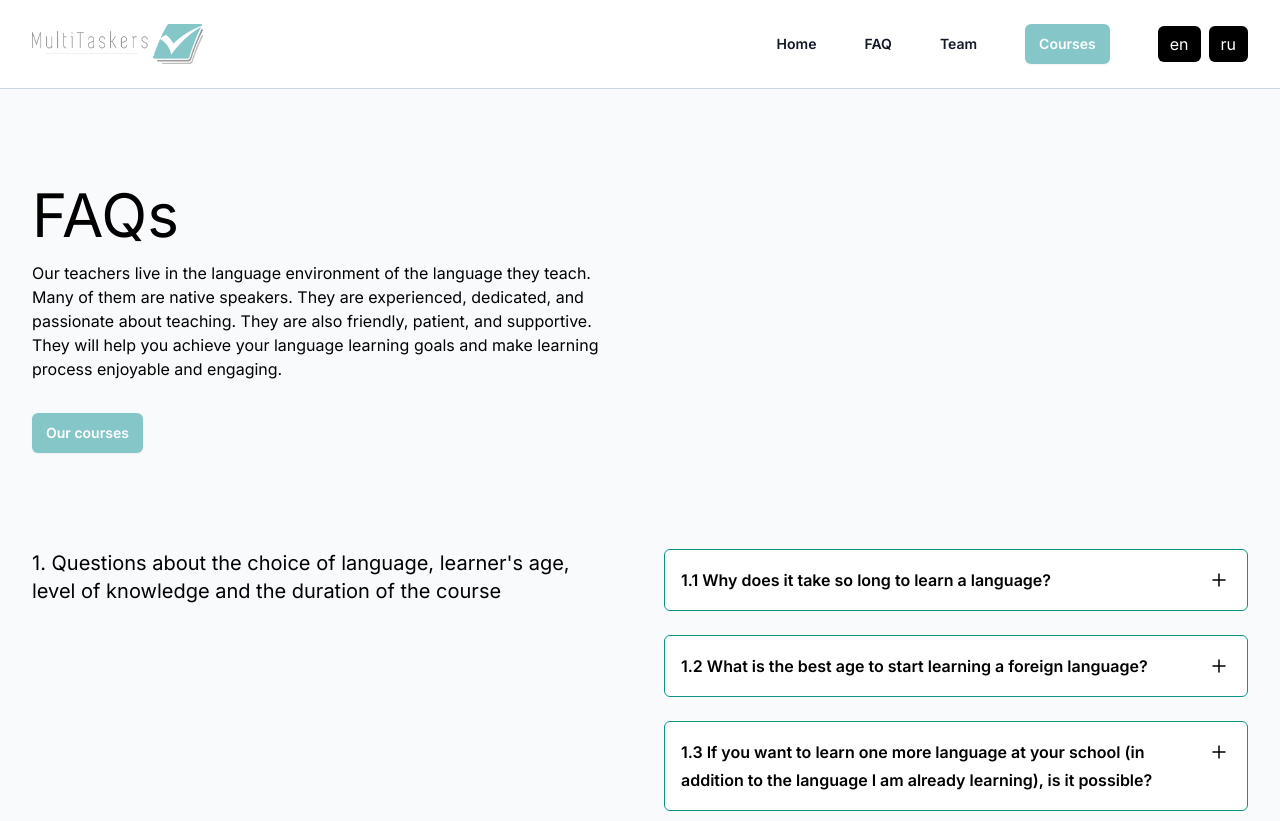
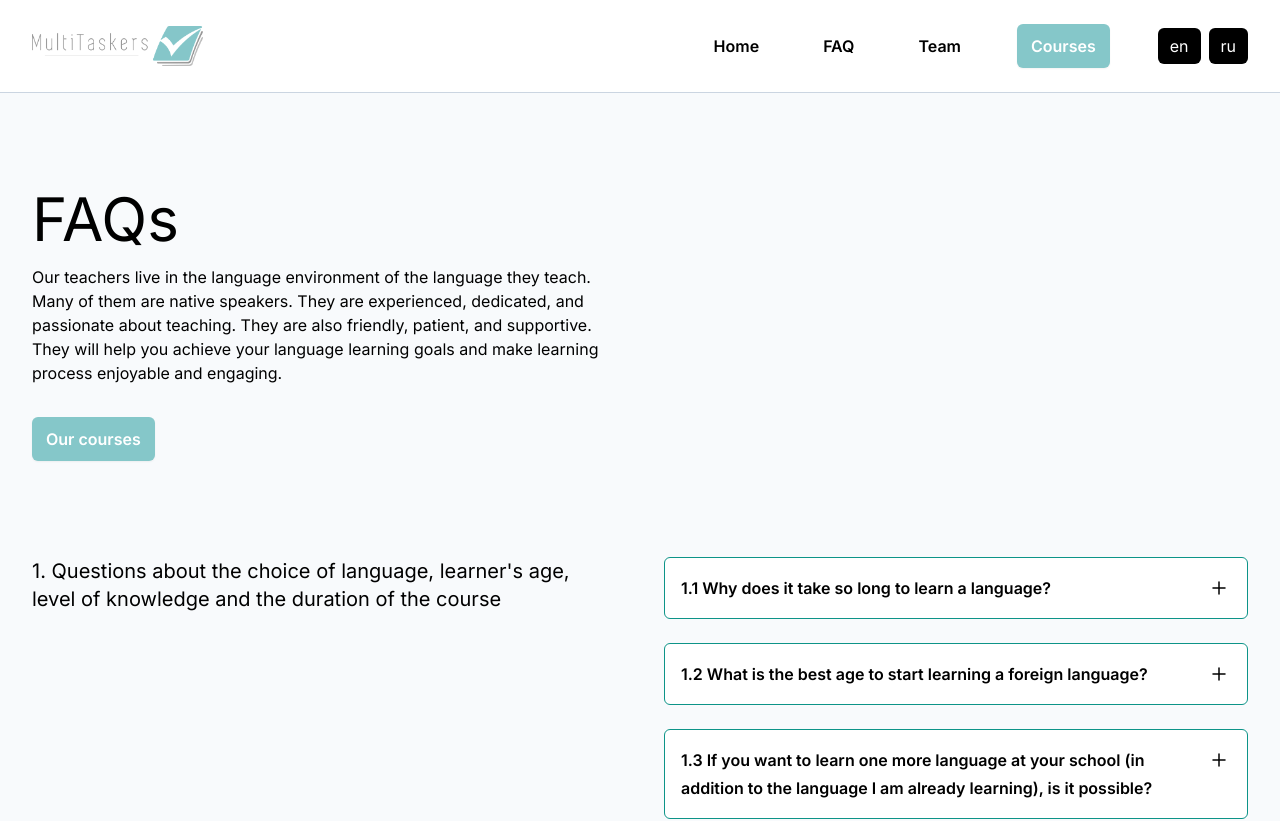
Before and after one commit to MultiTaskersGmbH/multitaskers, a Next.js app: page /en/faq in a window 1280 px wide. Shown: the top 821 px of the page. Built offline with nearby package versions, Linux system fonts and the light colour scheme.

Commit message:
add style changes

```diff
--- a/src/components/button.tsx
+++ b/src/components/button.tsx
@@ -2,10 +2,9 @@ import Link from "next/link";
 import clsx from "clsx";
 
 const variantStyles = {
-  primary:
-    "bg-[#85c7c9] text-sm font-semibold text-white shadow-sm hover:bg-teal-500",
+  primary: "bg-[#85c7c9] font-semibold text-white shadow-sm hover:bg-teal-500",
   secondary:
-    "bg-white text-sm font-semibold text-gray-900 shadow-sm ring-1 ring-inset ring-gray-300 hover:bg-gray-50",
+    "bg-white font-semibold text-gray-900 shadow-sm ring-1 ring-inset ring-gray-300 hover:bg-gray-50",
 };
 
 type ButtonProps = {
--- a/src/components/header.tsx
+++ b/src/components/header.tsx
@@ -11,7 +11,7 @@ import { Bars3Icon, XMarkIcon } from "@heroicons/react/24/outline";
 import { useState } from "react";
 
 import LocaleSwitcher from "@/components/locale-switcher";
-import Button from "./button";
+import Button from "@/components/button";
 
 type DictionaryType = Record<string, string>;
 
@@ -21,7 +21,6 @@ export default function Header({
 }: {
   lang: Locale;
   dictionary: {
-    logoSrOnly: string;
     logoImageAlt: string;
     menuOpenSrOnly: string;
     menuCloseSrOnly: string;
@@ -36,7 +35,6 @@ export default function Header({
         aria-label="Global"
       >
         <Link href={`/${lang}`} className="-m-1.5 p-1.5">
-          <span className=" sr-only">{dictionary.logoSrOnly}</span>
           <Image
             className="h-10 w-auto"
             src="/images/logo.png"
@@ -57,22 +55,13 @@ export default function Header({
           </button>
         </div>
         <div className="hidden md:flex md:items-center md:gap-x-12">
-          <Link
-            href={`/${lang}`}
-            className="text-sm font-semibold leading-6 text-gray-900"
-          >
+          <Link href={`/${lang}`} className="p-2 font-semibold">
             {dictionary.menu.home}
           </Link>
-          <Link
-            href={`/${lang}/faq`}
-            className="text-sm font-semibold leading-6 text-gray-900"
-          >
+          <Link href={`/${lang}/faq`} className="p-2 font-semibold">
             {dictionary.menu.faq}
           </Link>
-          <Link
-            href={`/${lang}/team`}
-            className="text-sm font-semibold leading-6 text-gray-900"
-          >
+          <Link href={`/${lang}/team`} className="p-2 font-semibold">
             {dictionary.menu.team}
           </Link>
           <Button href={`/${lang}/courses`}>{dictionary.menu.courses}</Button>
@@ -85,10 +74,9 @@ export default function Header({
         open={mobileMenuOpen}
         onClose={setMobileMenuOpen}
       >
-        <Dialog.Panel className="fixed inset-y-0 right-0 z-10 w-full overflow-y-auto bg-white px-6 py-4 sm:max-w-sm sm:ring-1 sm:ring-gray-900/10">
+        <Dialog.Panel className="fixed inset-y-0 right-0 z-10 w-full overflow-y-auto bg-white px-4 py-6 sm:max-w-sm sm:px-6 sm:ring-1 sm:ring-gray-900/10 lg:px-8">
           <div className="flex items-center justify-between">
             <Link href={`/${lang}`} className="-m-1.5 p-1.5">
-              <span className="sr-only">{dictionary.logoSrOnly}</span>
               <Image
                 className="h-10 w-auto"
                 src="/images/logo.png"
@@ -99,7 +87,7 @@ export default function Header({
             </Link>
             <button
               type="button"
-              className="-m-2.5 rounded-md p-2.5 text-gray-700"
+              className="-m-2.5 rounded-md p-2.5"
               onClick={() => setMobileMenuOpen(false)}
             >
               <span className="sr-only">{dictionary.menuCloseSrOnly}</span>
--- a/src/components/locale-switcher.tsx
+++ b/src/components/locale-switcher.tsx
@@ -2,7 +2,7 @@
 
 import Link from "next/link";
 import { usePathname } from "next/navigation";
-import { i18n } from "i18n.config";
+import { type Locale, i18n } from "i18n.config";
 
 export default function LocaleSwitcher() {
   const pathName = usePathname();
@@ -15,10 +15,8 @@ export default function LocaleSwitcher() {
   };
 
   return (
-    <div>
     <ul className="flex gap-2">
-        {i18n.locales.map((locale) => {
-          return (
+      {i18n.locales.map((locale: Locale) => (
         <li key={locale}>
           <Link
             className="rounded-md bg-black px-3 py-2 text-white"
@@ -27,9 +25,7 @@ export default function LocaleSwitcher() {
             {locale}
           </Link>
         </li>
-          );
-        })}
+      ))}
     </ul>
-    </div>
   );
 }
```
Also changed, not shown: src/dictionaries/en.json, src/dictionaries/ru.json. Lines whose indentation alone changed are shown as unchanged.
